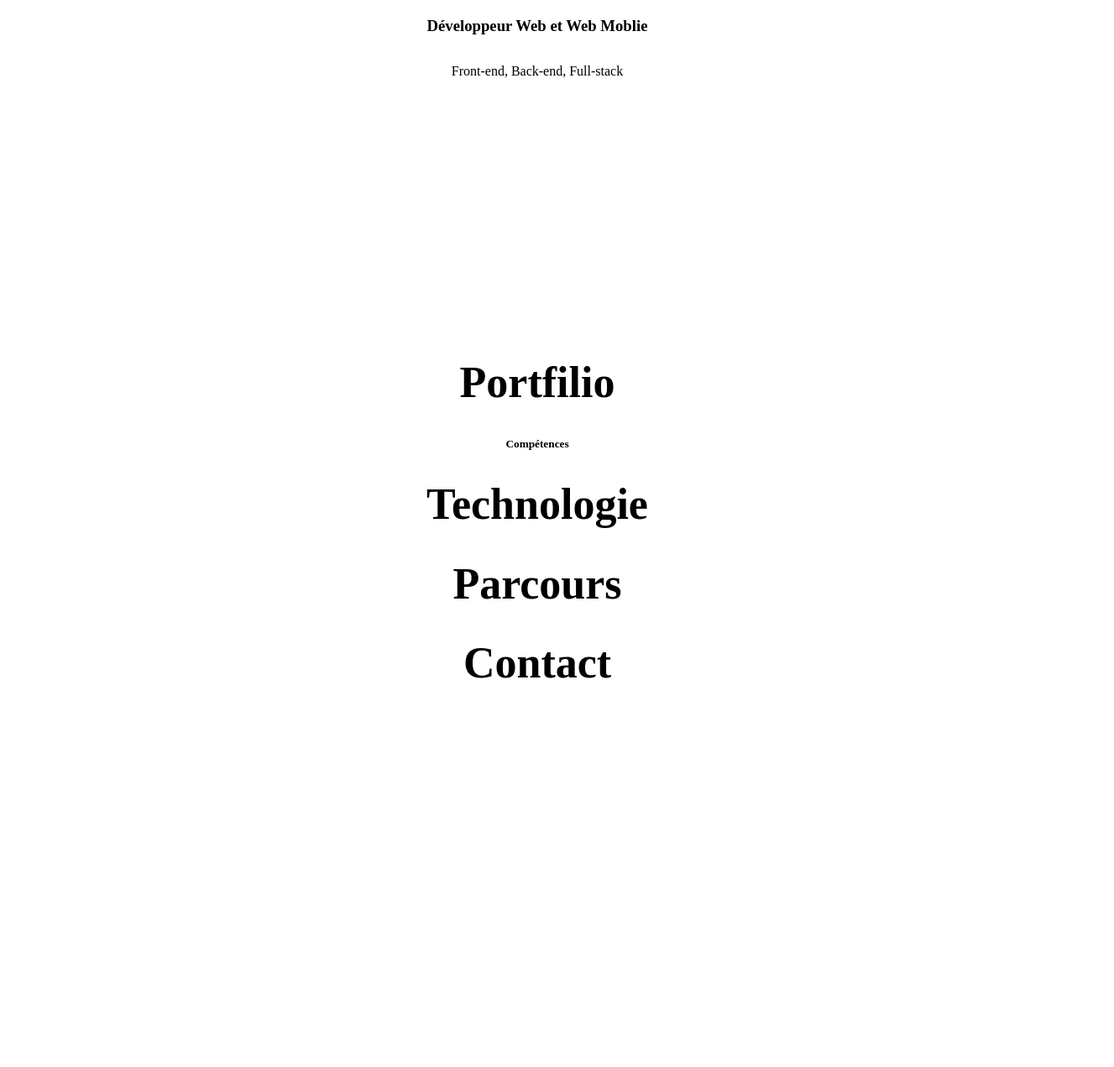
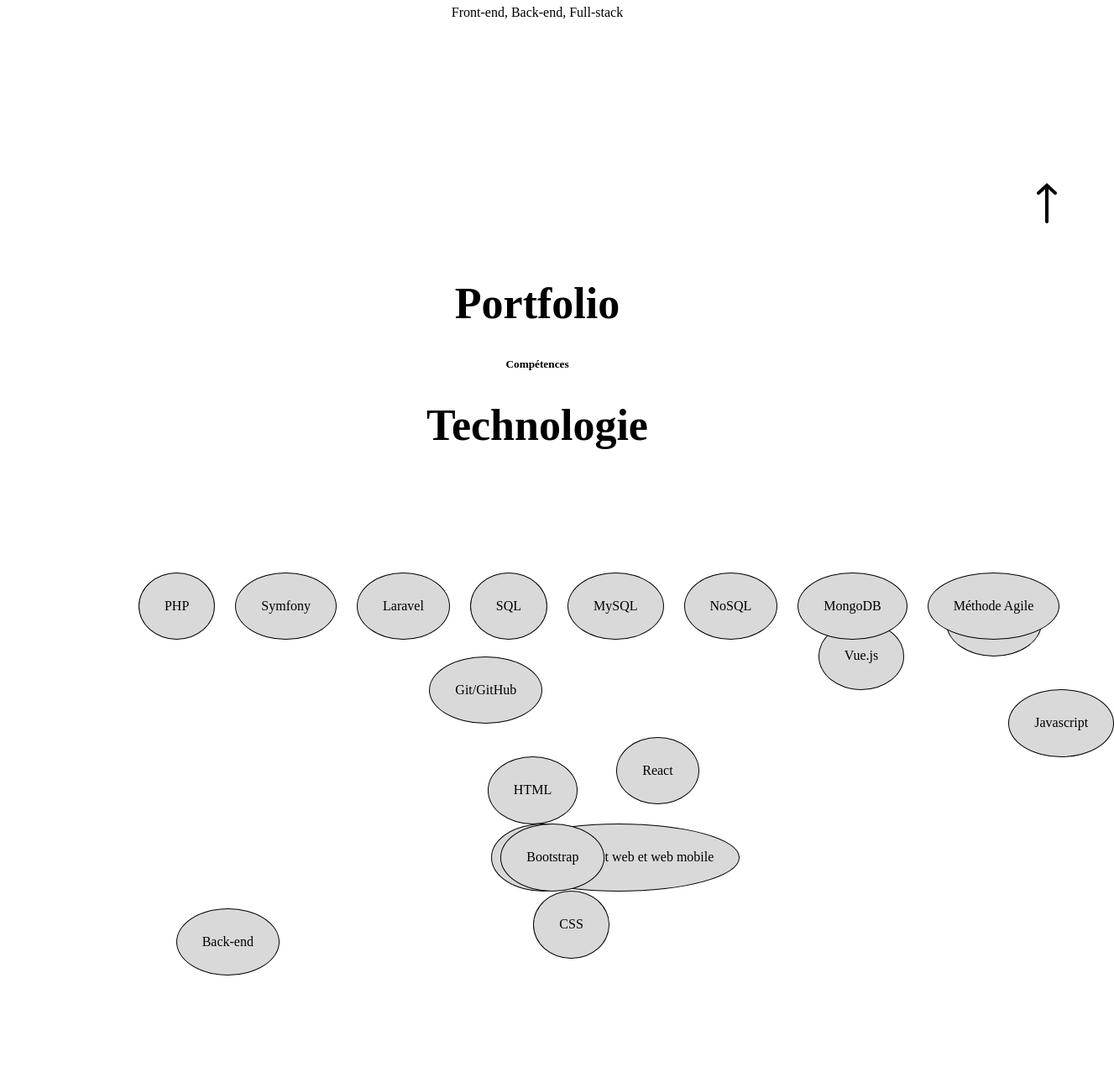
Before and after one commit to pammachius-jerome/PortfolioPammachius, a plain HTML site: page index.html in a window 1280 px wide. Shown: the part 503-1774 px from the top of the page at 84% size, 1327 px wide, since content can reach past the window. Before the commit the page ends 1358 px from the top, so only its background shows below. Drawn offline with Linux system fonts and the light colour scheme.

Commit message:
fin de journée, animation des lien à amélioré

```diff
--- a/Styles/index.css
+++ b/Styles/index.css
@@ -1,57 +1,170 @@
 body {
     color: black;
 }
+
 nav {
     display: flex;
     align-items: center;
     justify-content: space-between;
     /* ne marche pas à faire */
-    position: sticky;
-    top: 0px;
+    /* position: sticky; */
+    position: fixed;
+    top: 10px;
+    /* margin: 20px; */
+    padding: 0 20px;
+    width: 98vw;
+    z-index: 1;
+}
 
-}
 nav img {
-    max-height: 50px;
+    max-height: 70px;
     border-radius: 50%;
+    align-self: center;
 }
 
 #photoPammachius {
     float: left;
-    justify-content: center;
 }
 
 .navDroite {
-    text-align: end;
+    display: flex;
+    justify-content: flex-end;
 }
+
 .navDroite a {
     /* display: flex; */
     /* flex-direction: row; */
     text-decoration: none;
+    margin: 0 10px;
+    color: black;
+    font-family: 'Inter-Regular.ttf';
+    font-size: 16px;
 
 }
 
 main {
-text-align: center;
+    text-align: center;
 
+}
+
+#flecheHaut {
+    position: fixed;
+    top: 90vh;
+    right: 1vh;
+    z-index: 1;
 }
 
 h1 {
     font-family: 'PlusJakartaSans-ExtraBold.ttf';
     font-size: 52px;
 }
+
+h3 {
+    font-family: 'PlusJakartaSans-Regular.ttf';
+    font-size: 34px;
+}
+
+p {
+    font-family: 'Inter-Regular.ttf';
+    font-size: 16px;
+}
+
+/* mise en forme des section */
 #accueil {
     height: 100vh;
     display: flex;
     flex-direction: column;
     justify-content: center;
+}
 
+/* zone technologie */
+
+#zoneTechnologie {
+    height: 100vh;
+
+}
+
+.bulle {
+    position: relative;
+    display: inline-block;
+    float: inline;
+}
+
+#bulle1 {
+    top: 50vh;
+    left: 45vw;
+}
+
+#bulle2 {
+    top: 50vh;
+    left: 20vw;
+}
+
+#bulle3 {
+    top: 40vh;
+    left: 8vw;
+}
+
+#bulle4 {
+    top: 60vh;
+    left: 2vw;
+}
+
+#bulle5 {
+    top: 50vh;
+    left: -10vw;
+
+}
+
+#bulle8 {
+    top: 30vh;
+    left: 5vw;
+}
+
+#bulle6 {
+    top: 20vh;
+    left: 8vw;
+}
+
+#bulle7 {
+    top: 15vh;
+    left: 10vw;
+}
+
+#bulle19 {
+    top: 12vh;
+    left: 5vw;
+}
+
+#bulle9 {
+    top: 50vh;
+    left: 15vw;
+}
+
+
+#zoneTechnologie p {
+    border: 1px solid black;
+    border-radius: 50%;
+    background-color: #d9d9d9;
+    position: relative;
+    padding: 30px;
+    margin: 10px;
+    display: inline-block;
+}
+
+aside {
+    position: fixed;
+    top: 50vh;
+    z-index: 1;
 }
 
 aside img {
     display: flex;
-    flex-direction: column;
-    height: 20px;
-    position:sticky;
-    top: 50%;
-
+    /* flex-direction: column; */
+    height: 30px;
+    margin: 20px;
+    /* position: sticky; */
+    /* position: fixed; */
+    /* top: 50%; */
+    /* left: 2%; */
 }
--- a/index.html
+++ b/index.html
@@ -5,9 +5,9 @@
     <meta charset="UTF-8">
     <meta name="viewport" content="width=device-width, initial-scale=1.0">
     <meta name="author" content="Pammachius Jérôme">
-    <link rel="stylesheet" href="fonts/Inter-Regular.ttf">
-    <link rel="stylesheet" href="fonts/PlusJakartaSans-ExtraBold.ttf">
-    <link rel="stylesheet" href="fonts/PlusJakartaSans-Regular.ttf">
+    <link rel="fonts" href="fonts/Inter-Regular.ttf">
+    <link rel="fonts" href="fonts/PlusJakartaSans-ExtraBold.ttf">
+    <link rel="fonts" href="fonts/PlusJakartaSans-Regular.ttf">
     <script src="Script/index.js" defer></script>
     <link rel="stylesheet" href="Styles/normalize.css">
     <link rel="stylesheet" href="Styles/index.css">
@@ -36,12 +36,15 @@
         </aside>
         <div id="accueil">
             <h1>Jérôme Pammachius</h1>
-            <h3>Développeur Web et Web Moblie</h3>
+            <h3>Développeur Web et Web Mobile</h3>
             <p>Front-end, Back-end, Full-stack</p>
 
         </div>
-        <div id="porfolio">
-            <h1>Portfilio</h1>
+        <div>
+            <img id="flecheHaut" src="images/flecheHaut.png" alt="icone de flèche pour retourner à l'accueil">
+        </div>
+        <div id="portfolio">
+            <h1>Portfolio</h1>
 
             <h5>Compétences</h5>
             <div id="bandeauCompetence">
@@ -54,7 +57,25 @@
         <div id="competence">
             <h1>Technologie</h1>
             <div id="zoneTechnologie">
-
+                <p class="bulle" id="bulle1">Développement web et web mobile</p>
+                <p class="bulle" id="bulle2">Front-end</p>
+                <p class="bulle" id="bulle3">HTML</p>
+                <p class="bulle" id="bulle4">CSS</p>
+                <p class="bulle" id="bulle5">Bootstrap</p>
+                <p class="bulle" id="bulle6">Vue.js</p>
+                <p class="bulle" id="bulle7">Angular</p>
+                <p class="bulle" id="bulle8">Javascript</p>
+                <p class="bulle" id="bulle9">Back-end</p>
+                <p class="bulle" id="bulle10">PHP</p>
+                <p class="bulle" id="bulle11">Symfony</p>
+                <p class="bulle" id="bulle12">Laravel</p>
+                <p class="bulle" id="bulle13">SQL</p>
+                <p class="bulle" id="bulle14">MySQL</p>
+                <p class="bulle" id="bulle15">NoSQL</p>
+                <p class="bulle" id="bulle16">MongoDB</p>
+                <p class="bulle" id="bulle17">Méthode Agile</p>
+                <p class="bulle" id="bulle18">Git/GitHub</p>
+                <p class="bulle" id="bulle19">React</p>
             </div>
         </div>
         <div id="parcourt">
```
Also changed, not shown: images/flecheHaut.png (added).
